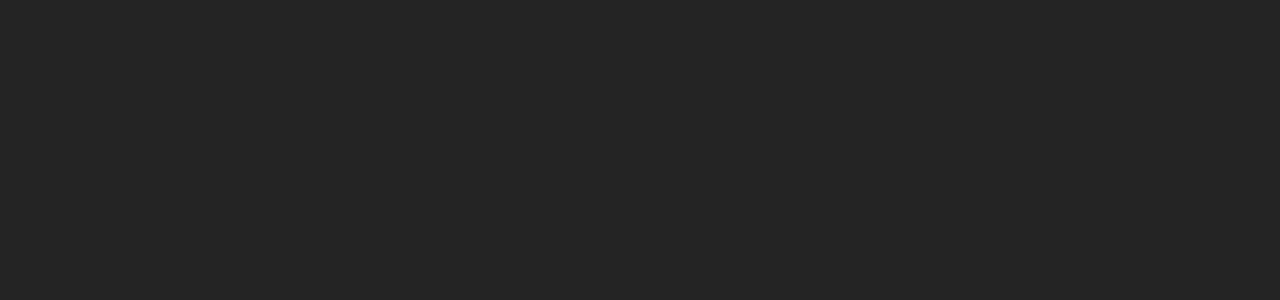
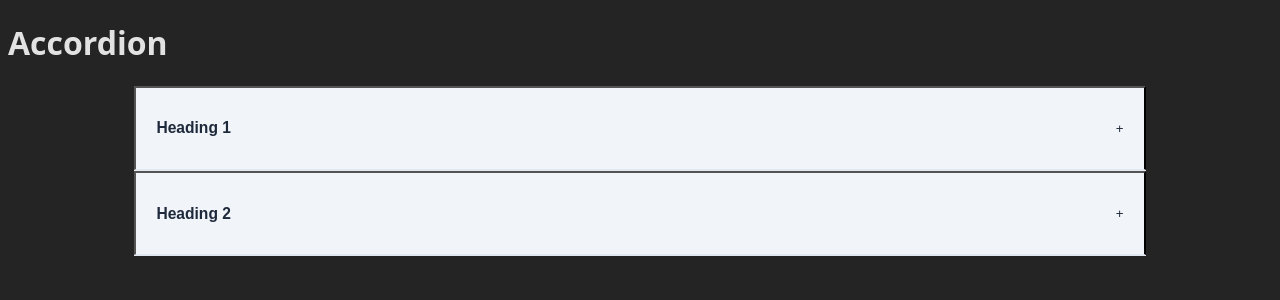
Before and after one commit to Adarsh-kushwaha/machine-coding, a React app: page /accordion in a window 1280 px wide. Before the commit this address had no page. Shown: the top 300 px of the page. Built offline with nearby package versions, Linux system fonts and the light colour scheme; the HTML template or start-up script is replaced by a standard one.

Commit message:
accesible accordion

```diff
--- a/src/App.jsx
+++ b/src/App.jsx
@@ -10,6 +10,7 @@
 import { PopoverProvider } from './provider/PopoverProvider'
 import VirtualisedList from './pages/Virtualised-List'
 import ReusableAutoComplete from './pages/ReusableAutoComplete'
+import { Accordion } from './pages/Accordion'
 
 
 
@@ -26,6 +27,7 @@
           <Route path="/popover" element={<PopoverRender />} />
           <Route path="/virtualised-list" element={<VirtualisedList />} />
           <Route path='/autocomplete' element={<ReusableAutoComplete />} />
+          <Route path='/accordion' element={<Accordion />} />
         </Routes>
       </ToastProvider>
     </PopoverProvider>
--- /dev/null
+++ b/src/components/accordion/AccordionComp.jsx
@@ -0,0 +1,27 @@
+import { useState } from "react"
+import "./accordion.css"
+
+export const AccordionComp = ({ heading, children }) => {
+
+    const [isOpenItems, setIsOpenItems] = useState(false)
+
+    const handleToggle = () => {
+        setIsOpenItems(!isOpenItems)
+    }
+
+
+
+    return (
+        <div className="accordion-item" data-open={isOpenItems}>
+            <button className="accordion-item-header" onClick={handleToggle} aria-expanded={isOpenItems} aria-controls="content-1" id="heading-1">
+                <h3>{heading}</h3>
+                <p>{isOpenItems ? "-" : "+"}</p>
+            </button>
+            <div className="accordion-item-content-wrapper" aria-hidden={!isOpenItems} id="content-1" role="region" aria-labelledby="heading-1" tabIndex={0}>
+                <div className="accordion-item-content" >
+                    {children}
+                </div>
+            </div>
+        </div >
+    )
+}
--- /dev/null
+++ b/src/components/accordion/accordion.css
@@ -0,0 +1,45 @@
+.accordion-item {
+    display: flex;
+    flex-direction: column;
+    width: 80%;
+    margin: auto;
+    transition: all 0.3s ease-in-out;
+}
+
+.accordion-item-header {
+    display: flex;
+    width: 100%;
+    flex-direction: row;
+    justify-content: space-between;
+    align-items: center;
+    cursor: pointer;
+    background-color: #f1f5f9;
+    padding: 16px 20px;
+    color: #1e293b;
+    border-bottom: 1px solid #e2e8f0;
+    transition: background-color 0.2s;
+}
+
+
+.accordion-item-content-wrapper {
+    display: grid;
+    width: 100%;
+    grid-template-rows: 0fr;
+    transition: grid-template-rows 0.3s ease-in-out;
+    background-color: #f8fafc;
+}
+
+.accordion-item[data-open="true"] .accordion-item-content-wrapper {
+    grid-template-rows: 1fr;
+}
+
+.accordion-item-content {
+    overflow: hidden;
+    color: #475569;
+    border-bottom: 1px solid #e2e8f0;
+    transition: padding 0.3s ease-in-out;
+}
+
+.accordion-item[data-open="true"] .accordion-item-content {
+    padding: 24px 20px;
+}
--- a/src/components/toast/notification.jsx
+++ b/src/components/toast/notification.jsx
@@ -52,8 +52,6 @@
         handleResumeOnHover(id);
     }
 
-
-
     return (
         <div className={className} data-position={position} data-type={type} onAnimationEnd={animationEndHandler} onMouseEnter={handleMouseEnter} onMouseLeave={handleMouseLeave} >
             <button className='toast-cancel-btn' onClick={handleRemove} >&times;</button>
--- /dev/null
+++ b/src/pages/Accordion.jsx
@@ -0,0 +1,36 @@
+import { useState } from "react"
+import { AccordionComp } from "../components/accordion/AccordionComp"
+
+
+
+
+
+export const Accordion = () => {
+
+
+    return (
+        <>
+            <h1>Accordion</h1>
+            <AccordionComp heading="Heading 1" value="1">
+                <p>lorem ipsum dolor sit amet consectetur adipisicing elit. Quisquam, quod.</p>
+                <p>lorem ipsum dolor sit amet consectetur adipisicing elit. Quisquam, quod.</p>
+                <p>lorem ipsum dolor sit amet consectetur adipisicing elit. Quisquam, quod.</p>
+                <p>lorem ipsum dolor sit amet consectetur adipisicing elit. Quisquam, quod.</p>
+                <p>lorem ipsum dolor sit amet consectetur adipisicing elit. Quisquam, quod.</p>
+                <p>lorem ipsum dolor sit amet consectetur adipisicing elit. Quisquam, quod.</p>
+                <p>lorem ipsum dolor sit amet consectetur adipisicing elit. Quisquam, quod.</p>
+                <p>lorem ipsum dolor sit amet consectetur adipisicing elit. Quisquam, quod.</p>
+                <p>lorem ipsum dolor sit amet consectetur adipisicing elit. Quisquam, quod.</p>
+                <p>lorem ipsum dolor sit amet consectetur adipisicing elit. Quisquam, quod.</p>
+                <p>lorem ipsum dolor sit amet consectetur adipisicing elit. Quisquam, quod.</p>
+                <p>lorem ipsum dolor sit amet consectetur adipisicing elit. Quisquam, quod.</p>
+            </AccordionComp>
+            <AccordionComp heading="Heading 2" value="2">
+                <p>lorem ipsum dolor sit amet consectetur adipisicing elit. Quisquam, quod.</p>
+                <p>lorem ipsum dolor sit amet consectetur adipisicing elit. Quisquam, quod.</p>
+                <p>lorem ipsum dolor sit amet consectetur adipisicing elit. Quisquam, quod.</p>
+                <p>lorem ipsum dolor sit amet consectetur adipisicing elit. Quisquam, quod.</p>
+            </AccordionComp>
+        </>
+    )
+}
--- a/src/pages/Home.jsx
+++ b/src/pages/Home.jsx
@@ -11,6 +11,7 @@
             <Link to="/popover">Popover</Link>
             <Link to="/virtualised-list">Virtualised List</Link>
             <Link to="/autocomplete">Autocomplete</Link>
+            <Link to="/accordion">Accordion</Link>
         </div>
     )
 }
```
